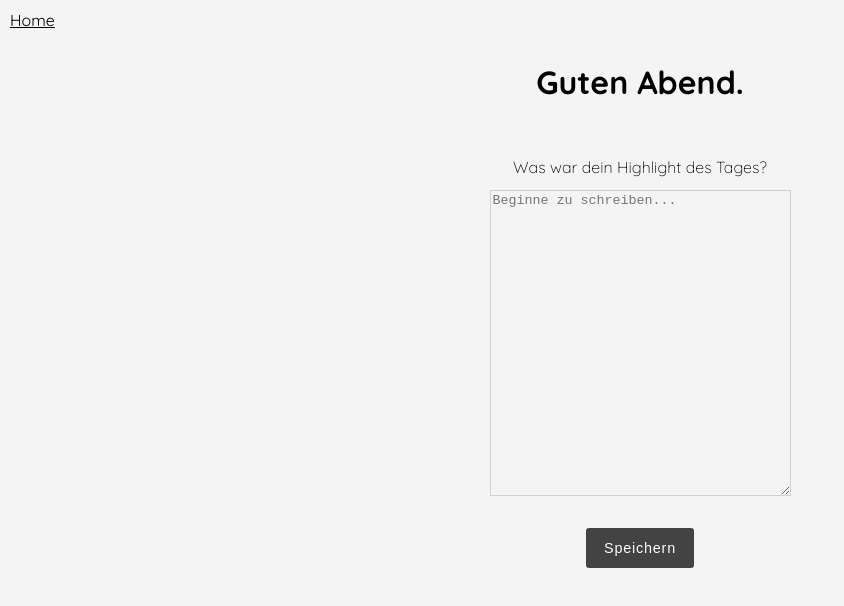
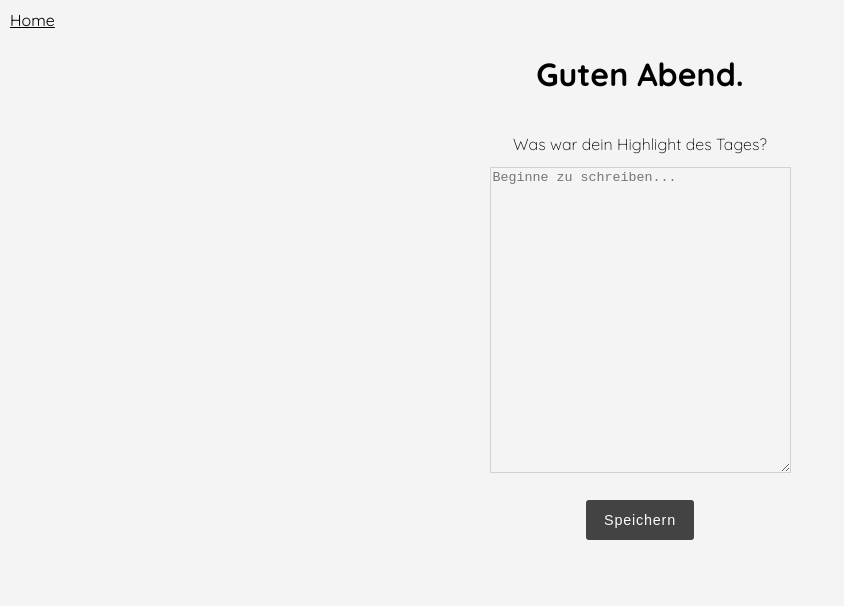
Before and after one commit to marialitwa/capstone-project, a Next.js app: page /evening in a window 1280 px wide. Shown: the top 606 px of the page, without its empty margins (0-844 px from the left). Built offline with nearby package versions, Linux system fonts and the light colour scheme.

Commit message:
Update snackbar message and initial style

```diff
--- a/components/QuestionForm.js
+++ b/components/QuestionForm.js
@@ -45,7 +45,9 @@ export default function QuestionForm({ onAddEntry, questionText }) {
 
       {showSnack && (
         <SnackBar
-          text={"Das hat geklappt!"}
+          text={
+            "Das hat geklappt! Dein Eintrag ist erfolgreich gespeichert, du wirst jetzt automatisch zum Journal geleitet."
+          }
           onClose={() => {
             router.push(`/answers/${currentDate}`);
           }}
@@ -63,7 +65,7 @@ const Form = styled.form`
 `;
 
 const StyledSubmitButton = styled.button`
-  margin: 2rem;
+  margin: 1.7rem;
   padding: 12px 18px;
   background-color: #434343;
   color: #fdfcfb;
--- a/components/SnackBar.js
+++ b/components/SnackBar.js
@@ -18,10 +18,11 @@ export default function SnackBar({ text, onClose }) {
 
 const StyledSnackbar = styled.p`
   text-align: center;
-  font-weight: 400;
+  font-weight: 800;
   font-size: 0.9rem;
   font-weight: 300;
-  background-color: gray;
+  background-color: rgba(118, 75, 162, 0.5);
+  border-radius: 5px;
   color: white;
   padding: 10px 20px;
 `;
--- a/pages/answers/[answerDate].js
+++ b/pages/answers/[answerDate].js
@@ -38,7 +38,7 @@ export default function AnswersPage({ morningAnswers, eveningAnswers }) {
     <>
       <Main>
         <StyledLink href="/">Home</StyledLink>
-        <Heading>Deine Antworten.</Heading>
+        <Heading>Dein Journal.</Heading>
 
         <EntryDate>
           {answerPageDate.toLocaleDateString("de-DE", {
@@ -78,7 +78,7 @@ const Heading = styled.h1`
   text-decoration: underline;
   text-decoration-color: #764ba2;
   text-decoration-thickness: 0.8rem;
-  margin: 2rem;
+  margin: 1.5rem;
   margin-bottom: 2.5rem;
 `;
 
--- a/pages/evening.js
+++ b/pages/evening.js
@@ -17,8 +17,8 @@ export default function EveningPage({ onAddEveningAnswer }) {
 
 const Heading = styled.h1`
   text-align: center;
-  margin: 2rem;
-  margin-bottom: 55px;
+  margin: 1.5rem;
+  margin-bottom: 40px;
 `;
 
 const StyledLink = styled(Link)`
--- a/pages/index.js
+++ b/pages/index.js
@@ -18,7 +18,7 @@ export default function Home() {
       <CurrentDate>{date}</CurrentDate>
       <StyledLink href="/morning">Frage am Morgen</StyledLink>
       <StyledLink href="/evening">Frage am Abend</StyledLink>
-      <StyledLink href={`/answers/${currentDate}`}>Deine Antworten</StyledLink>
+      <StyledLink href={`/answers/${currentDate}`}>Dein Journal</StyledLink>
     </Main>
   );
 }
--- a/pages/morning.js
+++ b/pages/morning.js
@@ -17,8 +17,8 @@ export default function MorningPage({ onAddMorningAnswer }) {
 
 const Heading = styled.h1`
   text-align: center;
-  margin: 2rem;
-  margin-bottom: 55px;
+  margin: 1.5rem;
+  margin-bottom: 40px;
 `;
 
 const StyledLink = styled(Link)`
```
